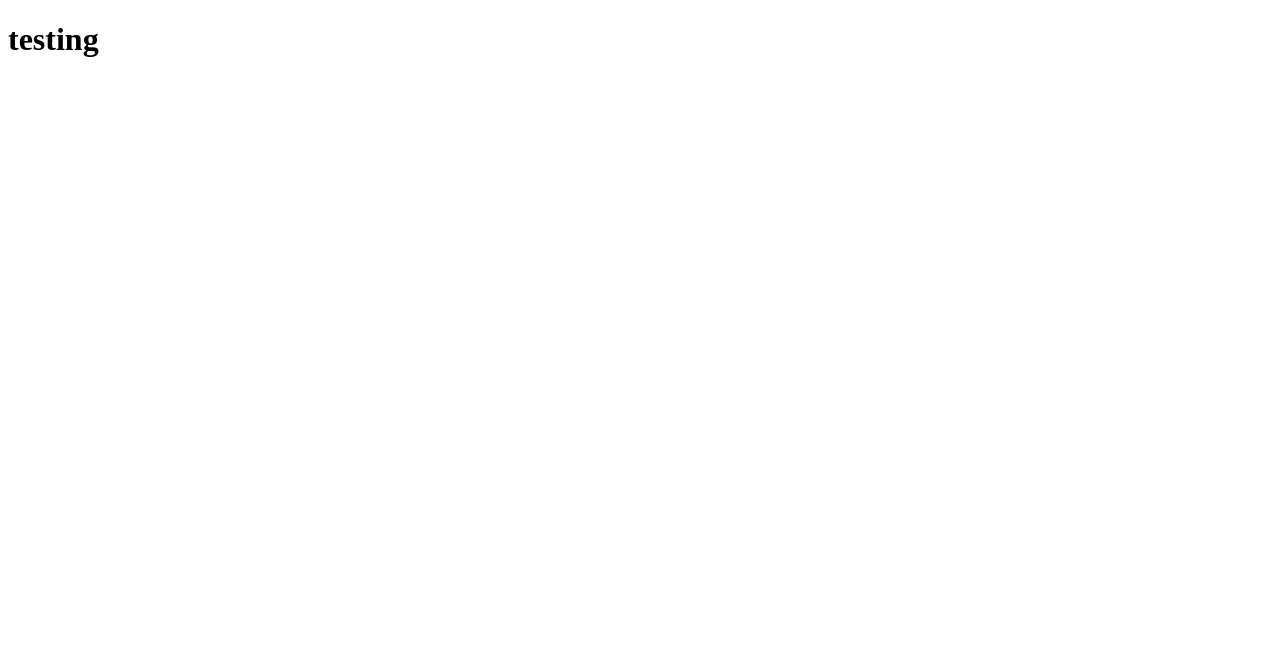
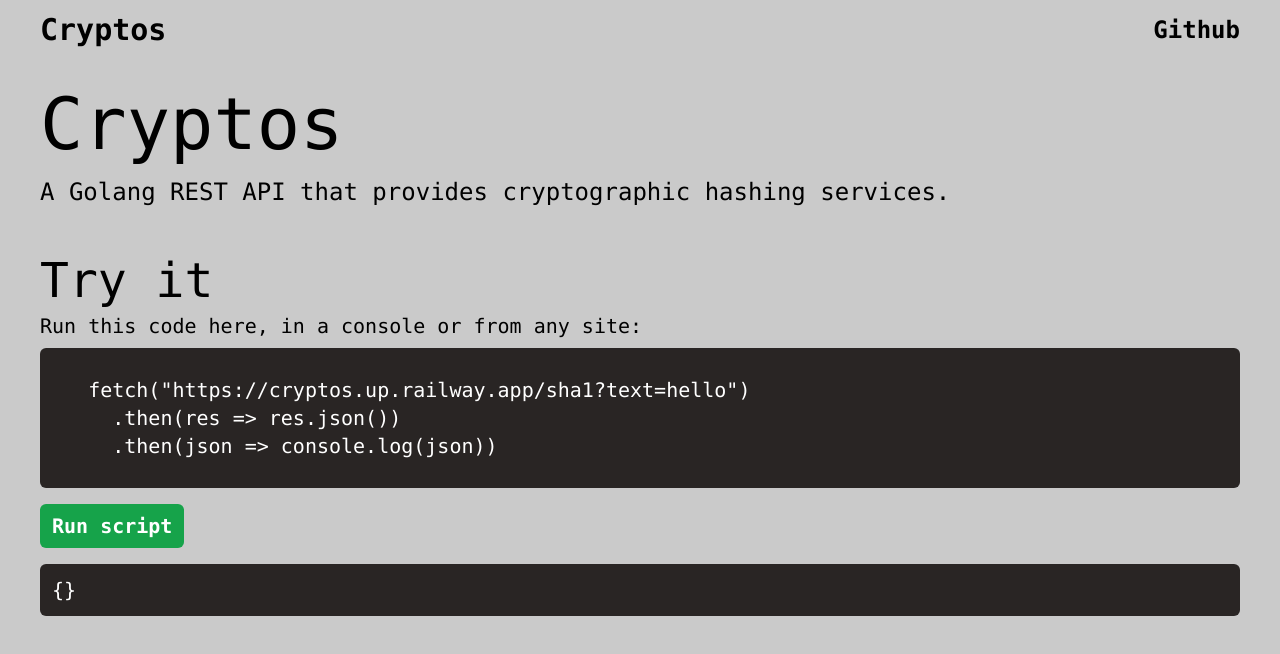
Before and after one commit to Hamza12700/cryptos, a plain HTML site: page html-templates/index.html in a window 1280 px wide. Drawn offline with Linux system fonts and the light colour scheme.

Commit message:
feat: almost done

```diff
--- a/html-templates/index.html
+++ b/html-templates/index.html
@@ -4,6 +4,7 @@
 <head>
   <meta charset="UTF-8" />
   <link rel="icon" href="/static/favicon.png">
+  <link rel="stylesheet" href="/static/output.css">
   <meta name="viewport" content="width=device-width" />
   <meta name="author" content="Hamza Rashid" />
   <script src="https://unpkg.com/htmx.org@1.9.10"
@@ -12,8 +13,26 @@
   <title>Cryptos</title>
 </head>
 
-<body>
-  <h1>testing</h1>
+<body class="bg-[#cacaca] font-mono w-[75rem] mx-auto">
+  <nav class="my-3 flex items-center justify-between">
+    <a class="text-3xl font-bold hover:underline" href="/">Cryptos</a>
+    <a class="font-semibold text-2xl hover:underline" href="https://github.com/Hamza12700/cryptos/">Github</a>
+  </nav>
+
+  <hgroup class="mt-10">
+    <h2 class="text-7xl">Cryptos</h2>
+    <p class="text-2xl mt-4">A Golang REST API that provides cryptographic hashing services.</p>
+  </hgroup>
+
+  <h3 class="text-5xl mt-12">Try it</h3>
+  <p class="text-xl my-2">Run this code here, in a console or from any site:</p>
+  <div class="bg-stone-800 text-xl rounded-md text-white whitespace-pre">
+    fetch("https://cryptos.up.railway.app/sha1?text=hello")
+      .then(res => res.json())
+      .then(json => console.log(json))
+  </div>
+  <button hx-get="/sha1?text=hello" hx-target="#response" class="px-3 py-2 my-4 text-xl text-white font-bold bg-green-600 rounded-md" type="button">Run script</button>
+  <code id="response" class="block bg-stone-800 p-3 text-xl rounded-md text-white">{}</code>
 </body>
 
 </html>
```
